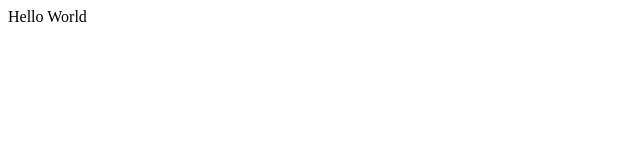
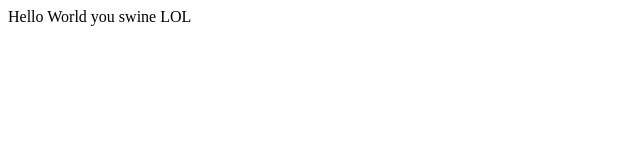
Before and after one commit to abrosis/tutorial2, a plain HTML site: page index.html in a window 1280 px wide. Shown: the whole page, without its empty margins (0-640 px from the left). Drawn offline with Linux system fonts and the light colour scheme.

Commit message:
I've just added more text to make it more cool

```diff
--- a/index.html
+++ b/index.html
@@ -5,6 +5,7 @@
 	<title>Test</title>
 </head>
 <body>
-	Hello World
+	Hello World you swine
+	LOL
 </body>
 </html>
```
